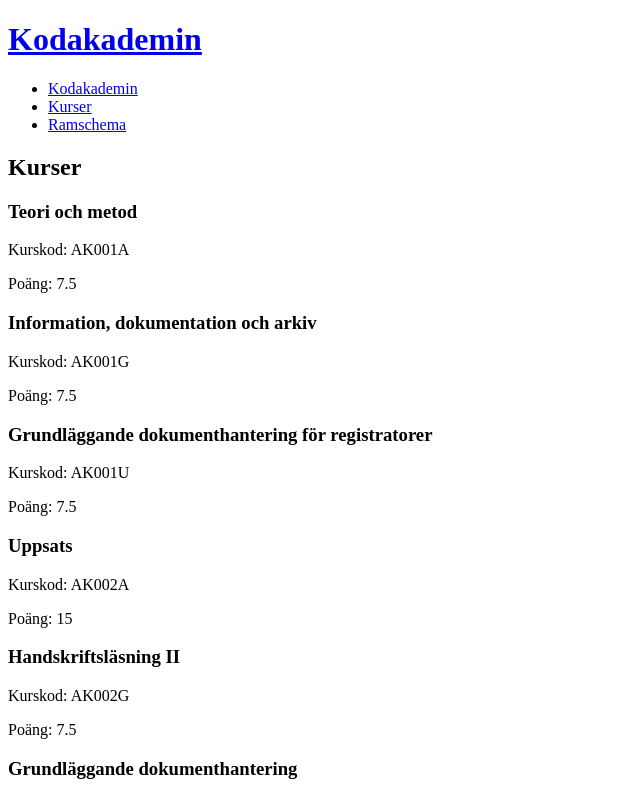
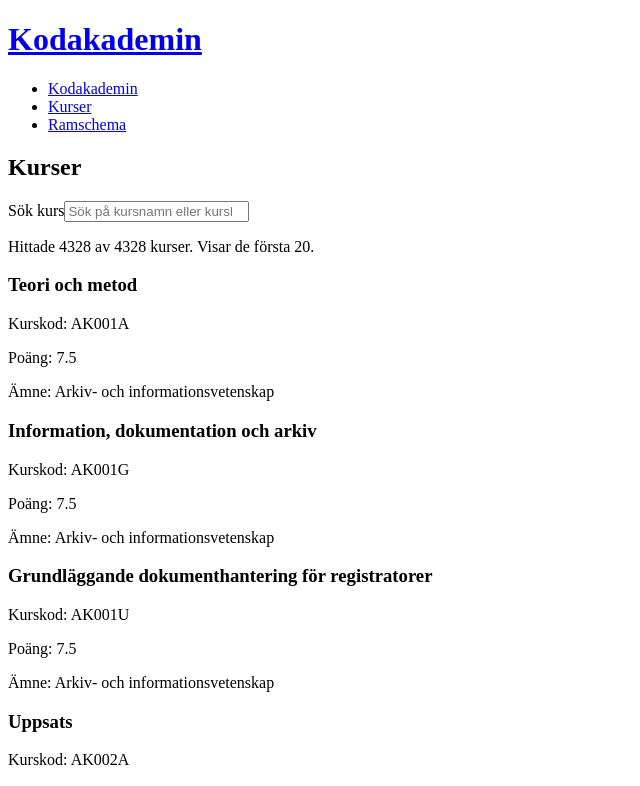
Before and after one commit to fredrikastjernlof/Kodakademin, an Angular app: page /kurser in a window 1280 px wide. Shown: the top 786 px of the page, without its empty margins (0-640 px from the left). Built offline with nearby package versions, Linux system fonts and the light colour scheme.

Commit message:
Implement course search with computed signals

```diff
--- a/src/app/pages/courses/courses.html
+++ b/src/app/pages/courses/courses.html
@@ -1,18 +1,25 @@
-<h2>Kurser</h2>
+<section class="courses-page">
+    <h2>Kurser</h2>
 
-@for (course of courses().slice(0, 20); track course.courseCode) {
+    <label for="courseSearch">Sök kurs</label>
 
-<article>
-    <h3>{{ course.courseName }}</h3>
+    <!-- Search input to filter courses by name or code -->
+    <input id="courseSearch" type="search" placeholder="Sök på kursnamn eller kurskod" [value]="searchTerm()"
+        (input)="updateSearchTerm($event)">
 
     <p>
-        Kurskod: {{ course.courseCode }}
+        Hittade {{ filteredCourses().length }} av {{ courses().length }} kurser.
+        Visar de första {{ filteredCourses().slice(0, 20).length }}.
     </p>
 
-    <p>
-        Poäng: {{ course.points }}
-    </p>
+    <!-- Display the filtered courses, showing only the first 20 results for performance -->
+    @for (course of filteredCourses().slice(0, 20); track course.courseCode) {
+    <article class="course-card">
+        <h3>{{ course.courseName }}</h3>
 
-</article>
-
-}
+        <p>Kurskod: {{ course.courseCode }}</p>
+        <p>Poäng: {{ course.points }}</p>
+        <p>Ämne: {{ course.subject }}</p>
+    </article>
+    }
+</section>
--- a/src/app/pages/courses/courses.ts
+++ b/src/app/pages/courses/courses.ts
@@ -1,4 +1,4 @@
-import { Component, inject } from '@angular/core';
+import { Component, inject, computed, signal } from '@angular/core';
 import { CourseService } from '../../services/course.service';
 
 @Component({
@@ -15,8 +15,27 @@ export class Courses {
   // Update courses when the service data changes
   courses = this.courseService.allCourses;
 
+  // Signal to hold the current search term
+  searchTerm = signal('');
+
+  // Computed signal to filter courses based on the search term
+  filteredCourses = computed(() => {
+    const search = this.searchTerm().toLowerCase().trim();
+
+    return this.courses().filter(course =>
+      course.courseName.toLowerCase().includes(search) ||
+      course.courseCode.toLowerCase().includes(search)
+    );
+  });
+
   // Load courses when the component is initialized
   constructor() {
     this.courseService.loadCourses();
   }
+
+  // Method to update the search term based on user input
+  updateSearchTerm(event: Event): void {
+    const input = event.target as HTMLInputElement;
+    this.searchTerm.set(input.value);
+  }
 }
```
